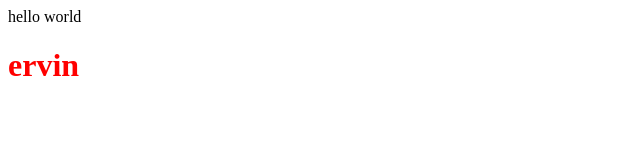
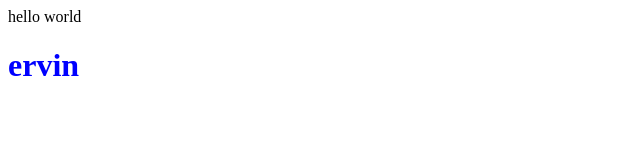
Before and after one commit to Ervinrj/osps, a plain HTML site: page index.html in a window 1280 px wide. Shown: the whole page, without its empty margins (0-640 px from the left). Drawn offline with Linux system fonts and the light colour scheme.

Commit message:
Update index.html

```diff
--- a/index.html
+++ b/index.html
@@ -8,7 +8,7 @@
 </head>
 <body>
     hello world
-    <h1 style="color: red;">ervin</h1>
+    <h1 style="color: blue;">ervin</h1>
 
 </body>
 </html>
```
